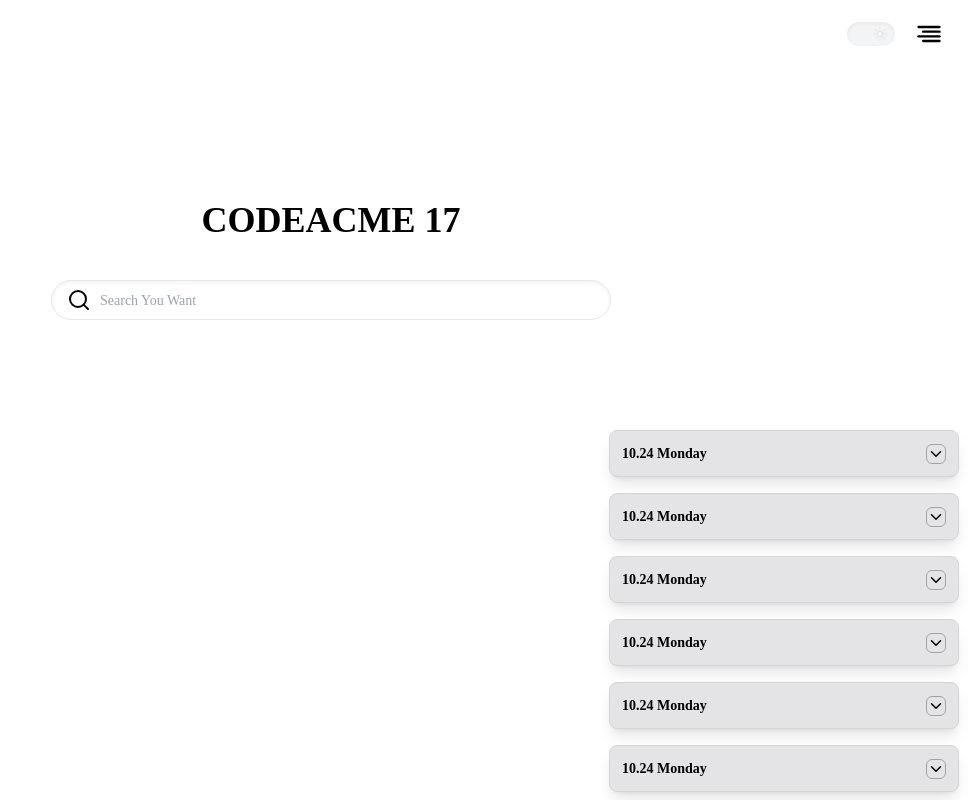
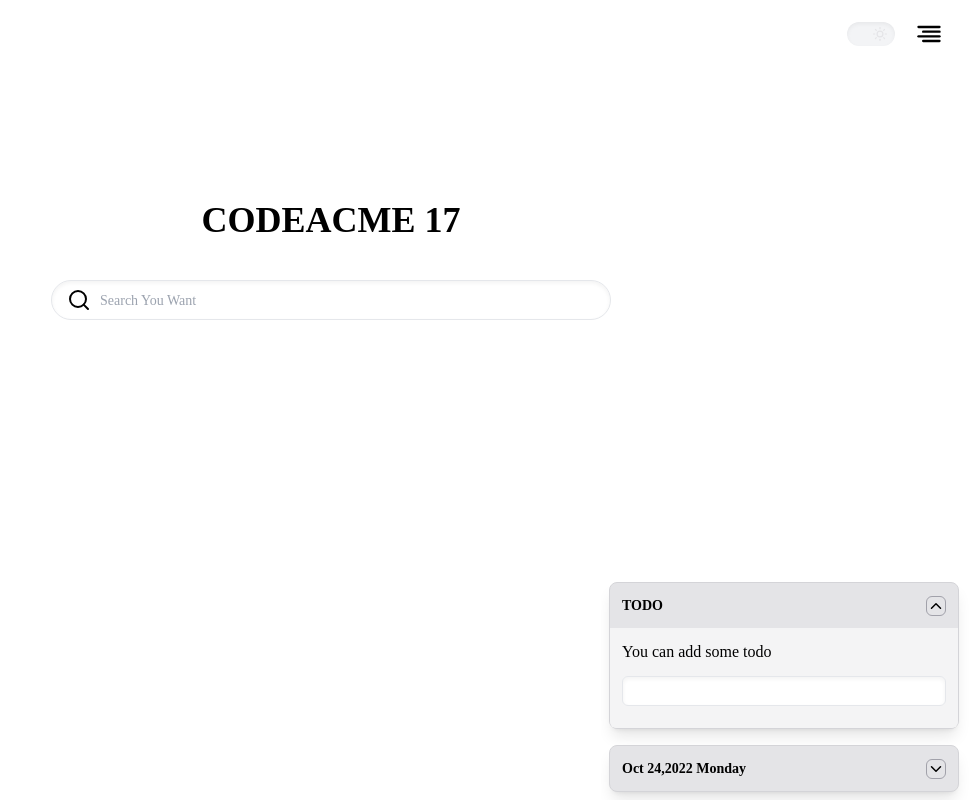
Before and after one commit to codeacme17/ILL-Newtab-Extention, a React (Create React App) app: page / in a window 1280 px wide. Shown: the whole page, without its empty margins (309-1280 px from the left). Built offline with nearby package versions, Linux system fonts and the light colour scheme.

Commit message:
UPDATE TODO LIST ITEM AND HANDLER @2022.10.25

```diff
--- a/package.json
+++ b/package.json
@@ -6,6 +6,7 @@
     "@testing-library/jest-dom": "^5.16.5",
     "@testing-library/react": "^13.4.0",
     "@testing-library/user-event": "^13.5.0",
+    "nanoid": "^4.0.0",
     "react": "^18.2.0",
     "react-dom": "^18.2.0",
     "react-scripts": "5.0.1",
--- a/src/components/Sidebar/Calendar/index.jsx
+++ b/src/components/Sidebar/Calendar/index.jsx
@@ -6,7 +6,7 @@ export default class Calendar extends Component {
     super();
 
     this.state = {
-      nowDate: "10.24 Monday",
+      nowDate: "Oct 24,2022 Monday",
       detailVisible: false,
     };
   }
@@ -22,21 +22,17 @@ export default class Calendar extends Component {
 
     return (
       <section className="silder-item">
-        <header>
+        <div className="header">
           {nowDate}
           <button
-            className={`border-[1px] border-main-400 dark:border-main-500 rounded-md
-                        ${detailVisible ? "rotate-0" : "rotate-180"}`}
+            className={`draw-btn ${detailVisible ? "rotate-0" : "rotate-180"}`}
             onClick={this.switchDetailVisible}
           >
             <ArrowupIcon />
           </button>
-        </header>
+        </div>
 
-        <div
-          className={`bg-main-100 dark:text-main-200 dark:bg-main-700 ease-in-out duration-300 overflow-hidden rounded-b-md
-                      ${detailVisible ? "h-60 p-3" : "h-0 p-0"}`}
-        >
+        <div className={`content ${detailVisible ? "h-60 p-3" : "h-0 p-0"}`}>
           <div>123123</div>
         </div>
       </section>
--- /dev/null
+++ b/src/components/Sidebar/Todo/index.jsx
@@ -0,0 +1,109 @@
+import React, { Component } from "react";
+import { nanoid } from "nanoid";
+import ArrowupIcon from "../../../icons/arrowup";
+
+export default class Todo extends Component {
+  state = {
+    detailVisible: false,
+    todoList: [],
+  };
+
+  componentDidMount = () => {
+    // If there is none todo item in list,
+    // Show the input bar to user
+    if (!this.state.todoList.length) this.setState({ detailVisible: true });
+  };
+
+  // Switch detail content visible handler
+  switchDetailVisible = () => {
+    if (this.state.detailVisible) this.setState({ detailVisible: false });
+    else this.setState({ detailVisible: true });
+  };
+
+  // Modify state of single todo item
+  modifyTodoState = (id) => {
+    const newList = this.state.todoList.map((item) => {
+      if (item.id === id) {
+        if (item.state) return { ...item, state: false };
+        else return { ...item, state: true };
+      } else return item;
+    });
+    this.setState({ todoList: newList });
+  };
+
+  // Add todo task
+  addTodo = (e) => {
+    if (e.keyCode !== 13) return;
+    if (!e.target.value.trim()) return;
+    const newTodoItem = {
+      id: nanoid(),
+      title: e.target.value,
+      state: false,
+    };
+    this.state.todoList.push(newTodoItem);
+    e.target.value = "";
+    this.setState({ todoList: this.state.todoList });
+  };
+
+  render() {
+    const { detailVisible, todoList } = this.state;
+
+    return (
+      <section className="silder-item">
+        <div className="header">
+          TODO
+          <button
+            className={`draw-btn ${detailVisible ? "rotate-0" : "rotate-180"}`}
+            onClick={this.switchDetailVisible}
+          >
+            <ArrowupIcon />
+          </button>
+        </div>
+
+        {/* Todo list */}
+        <div className="content">
+          <div className="p-3 pb-3 divide-y divide-dashed">
+            {!todoList.length ? (
+              <div className="mb-2">You can add some todo</div>
+            ) : (
+              todoList.map((item) => {
+                return (
+                  <label
+                    className="flex justify-between cursor-pointer py-2  border-main-400"
+                    key={item.id}
+                  >
+                    <div className="font-bold">{item.title}</div>
+                    {detailVisible ? (
+                      <input
+                        type="checkbox"
+                        checked={item.state}
+                        name="todoCheck"
+                        id=""
+                        onChange={() => this.modifyTodoState(item.id)}
+                        className="w-3.5 cursor-pointer"
+                      />
+                    ) : (
+                      ""
+                    )}
+                  </label>
+                );
+              })
+            )}
+          </div>
+
+          {/* Input to add todo */}
+          <div
+            className={`ease-in-out duration-300 ${detailVisible ? "p-3 -mt-5 h-16" : "h-0 p-0"}`}
+          >
+            <input
+              type="text"
+              className="shadow-inner outline-none border-[1px] rounded-md px-4 py-1 text-sm dark:bg-main-600 dark:border-main-500 w-full"
+              onKeyUp={(e) => this.addTodo(e)}
+              disabled={todoList.length > 4}
+            />
+          </div>
+        </div>
+      </section>
+    );
+  }
+}
--- a/src/components/Sidebar/index.jsx
+++ b/src/components/Sidebar/index.jsx
@@ -1,4 +1,5 @@
 import React, { Component } from "react";
+import Todo from "./Todo";
 import Calendar from "./Calendar";
 
 export default class Sidebar extends Component {
@@ -6,11 +7,7 @@ export default class Sidebar extends Component {
     return (
       <section className="silder w-[370px] pr-3 pl-2 mt-16 fixed right-0 top-0 flex flex-col-reverse overflow-y-scroll overflow-x-auto">
         <Calendar />
-        <Calendar />
-        <Calendar />
-        <Calendar />
-        <Calendar />
-        <Calendar />
+        <Todo />
       </section>
     );
   }
--- a/src/css/tailwind.scss
+++ b/src/css/tailwind.scss
@@ -9,8 +9,15 @@
     .silder-item {
       @apply w-full border-[1px] shadow-lg border-main-300 bg-main-200  dark:border-main-700 dark:bg-neutral-800 my-2 rounded-lg pointer-events-auto;
 
-      header {
+      .header {
         @apply text-[14px] dark:text-main-400 font-semibold flex justify-between items-center p-3;
+        .draw-btn {
+          @apply border-[1px] border-main-400 dark:border-main-500 rounded-md;
+        }
+      }
+
+      .content {
+        @apply bg-main-100 dark:text-main-200 dark:bg-main-700 ease-in-out duration-300 transition-all overflow-hidden rounded-b-md;
       }
     }
   }
```
Also changed, not shown: 1 other file (tests, documents, lock files or other folders).
